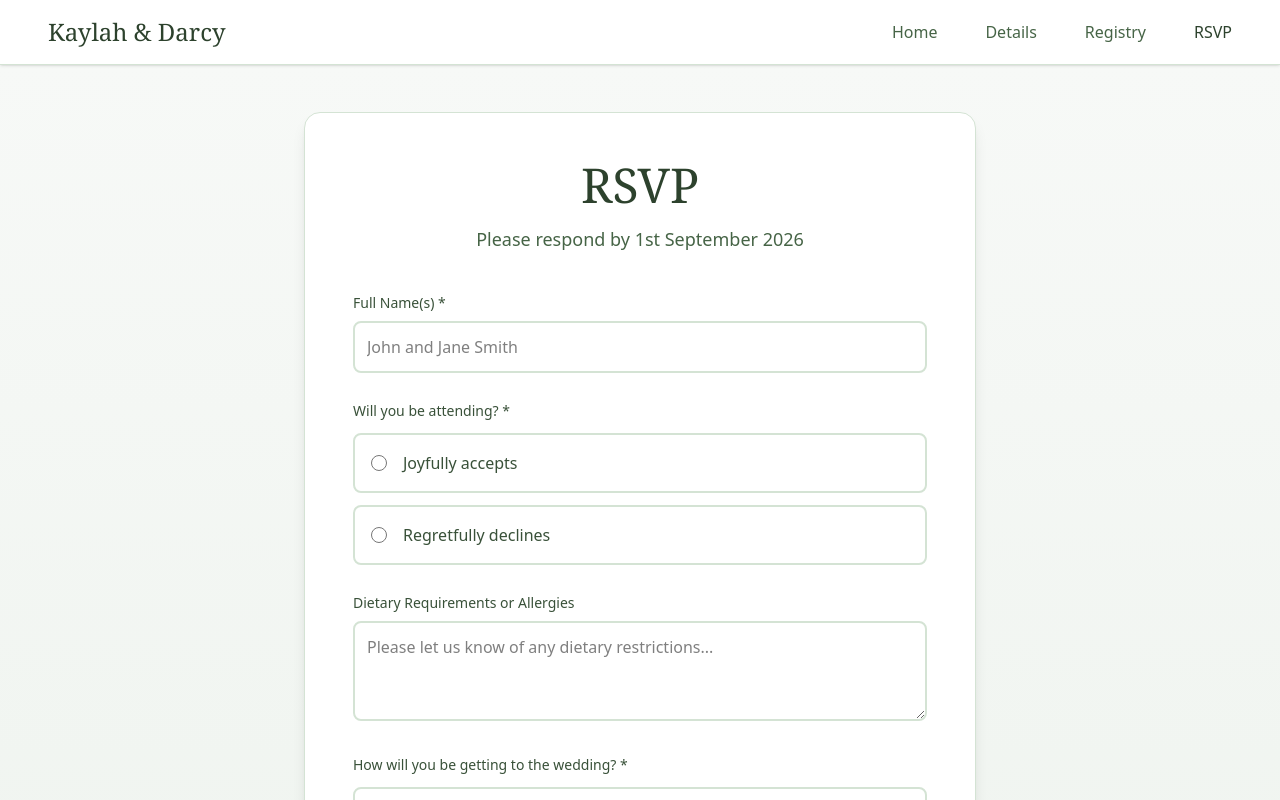
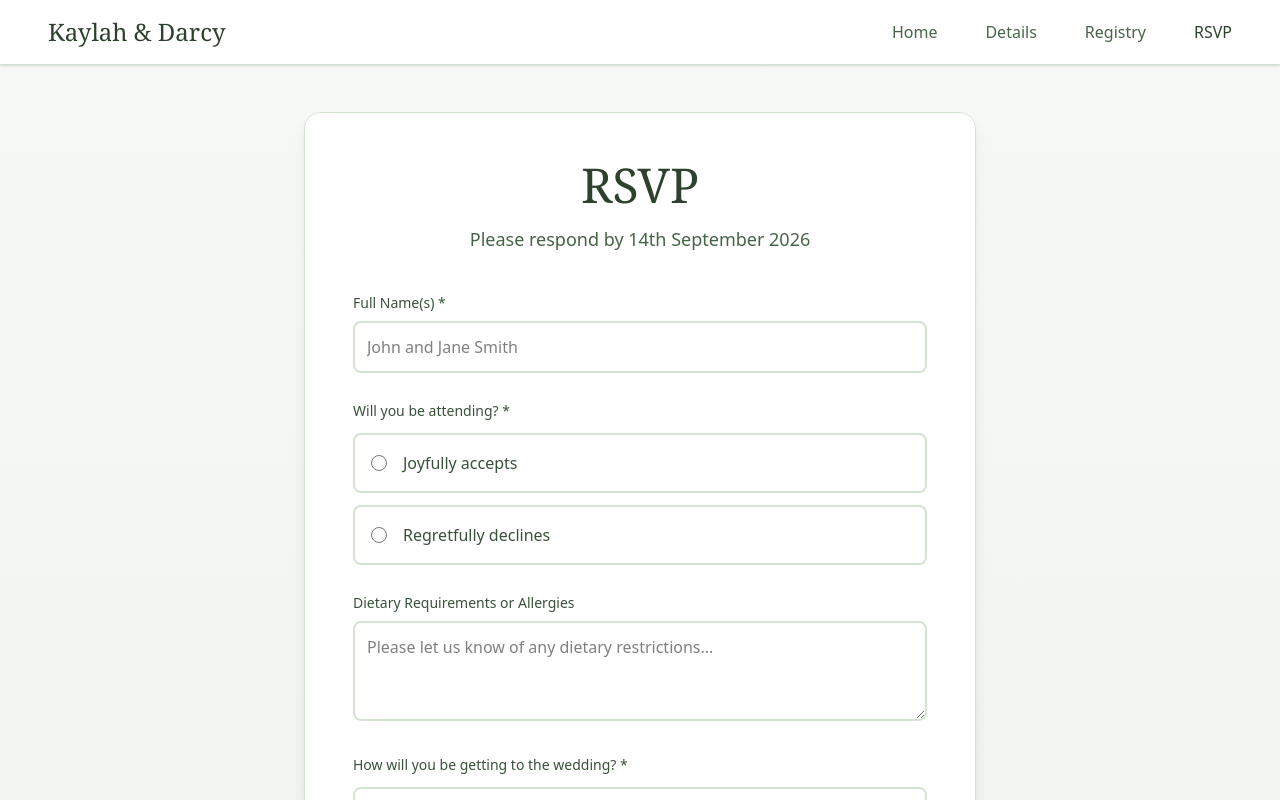
Before and after one commit to darcy-crett/wedding-site, a Next.js app: page /rsvp in a window 1280 px wide. Shown: the top 800 px of the page. Built offline with nearby package versions, Linux system fonts and the light colour scheme.

Commit message:
updated rsvp date

```diff
--- a/app/details/page.tsx
+++ b/app/details/page.tsx
@@ -38,7 +38,9 @@ export default function DetailsPage() {
                   <p className="text-sm 2xl:text-lg text-sage-900 md:text-sage-700 drop-shadow-sm md:drop-shadow-none">
                     Coolart Historic Homestead<br />
                     40 Lord Somers Rd<br />
-                    Somers, VIC 3927
+                    Somers, VIC 3927<br />
+                    <br />
+                    Enter via Coolart Entry Rd
                   </p>
                 </div>
 
--- a/app/rsvp/page.tsx
+++ b/app/rsvp/page.tsx
@@ -65,7 +65,7 @@ export default function RSVPPage() {
         <div className="text-center mb-10 2xl:mb-14">
           <h1 className="text-5xl 2xl:text-6xl font-serif text-sage-900 mb-4 2xl:mb-6">RSVP</h1>
           <p className="text-sage-700 text-lg 2xl:text-xl">
-            Please respond by 1st September 2026
+            Please respond by 14th September 2026
           </p>
         </div>
 
```
